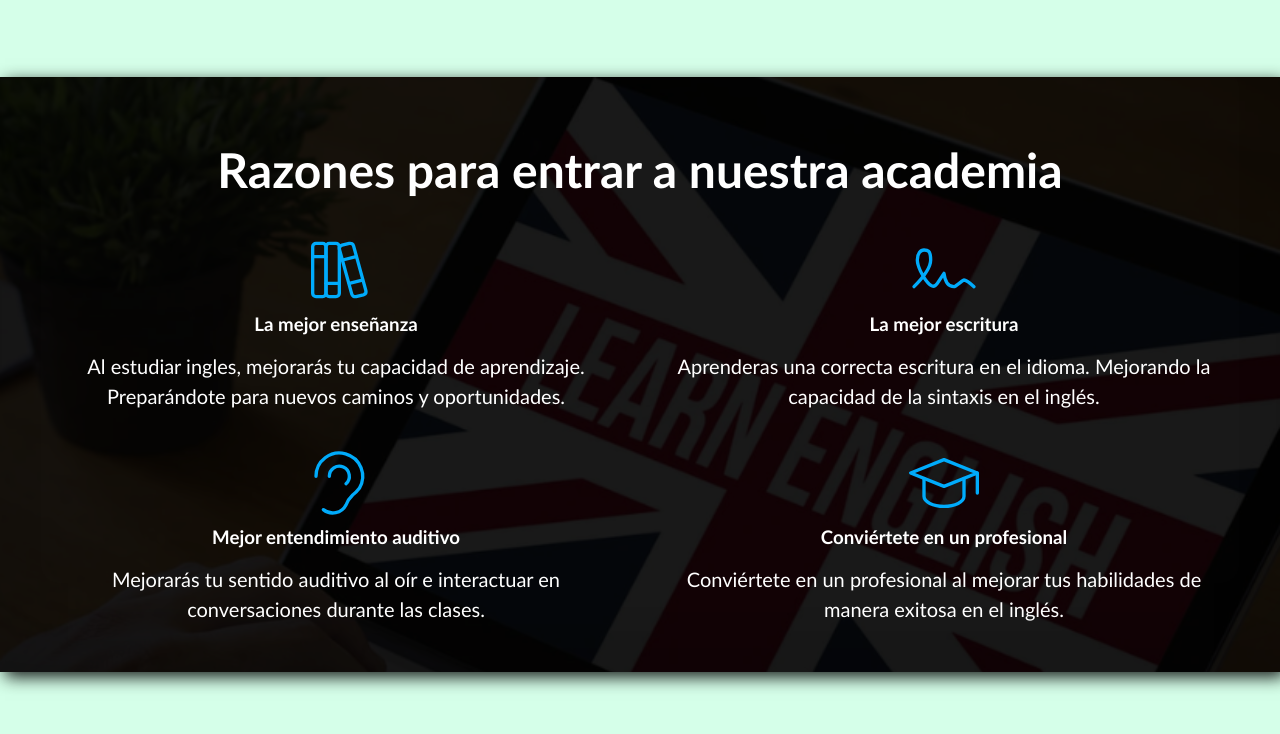
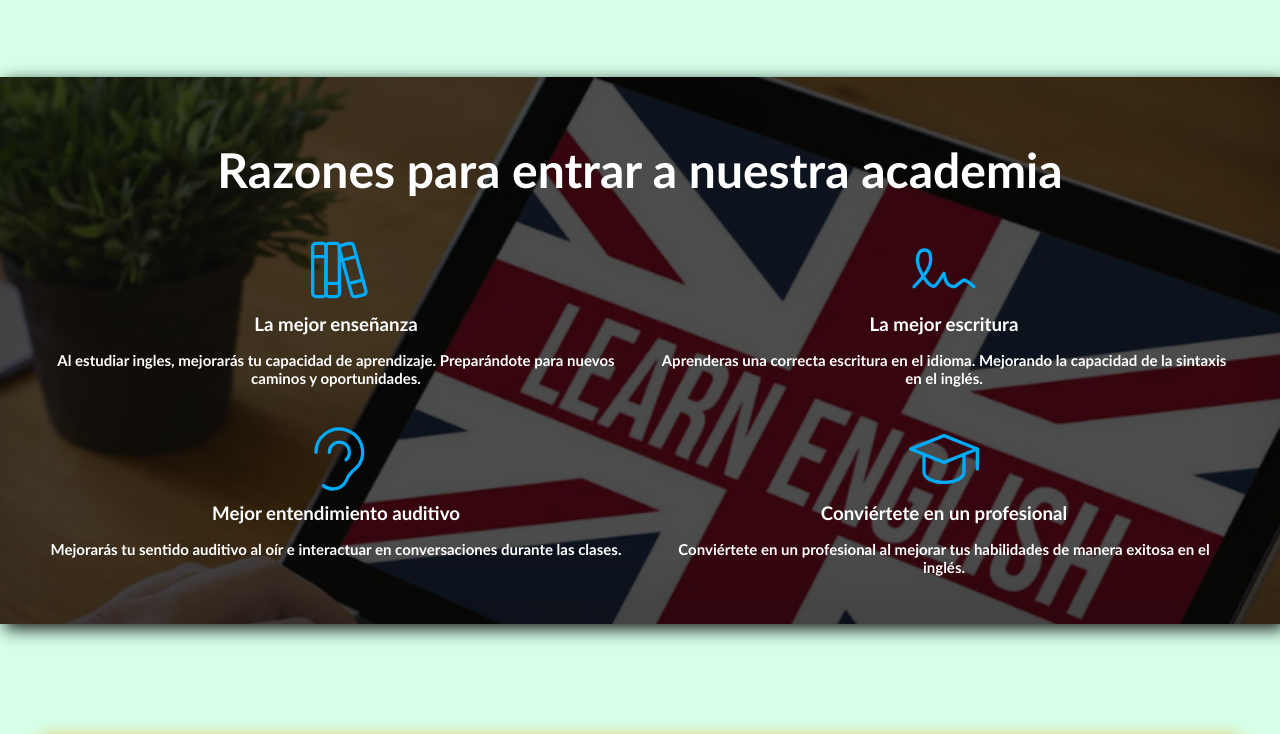
Before and after one commit to miguelxp20/jamsacademy, a plain HTML site: page index.html in a window 1280 px wide. Shown: the part 956-1690 px from the top of the page. Drawn offline with nearby package versions, Linux system fonts and the light colour scheme.

Commit message:
third commit

```diff
--- a/css/styles.css
+++ b/css/styles.css
@@ -234,8 +234,8 @@ h2 {
 }
 
 .p_bloq{
-    font-size: 20px;
-    line-height: 150%;
+    font-size: 15px;
+    font-weight: 700;
     margin-top: 1rem;
 }
 
@@ -298,7 +298,7 @@ h2 {
 }
 
 .cursar__ {
-    background-color: rgba(0, 0, 0, 0.9);
+    background-color: rgba(0, 0, 0, 0.7);
     padding: 2rem;
     box-shadow: inset 0 -3em 3em rgba(0, 0, 0, 0.1),
         0 0 0 2px transparent,
```
